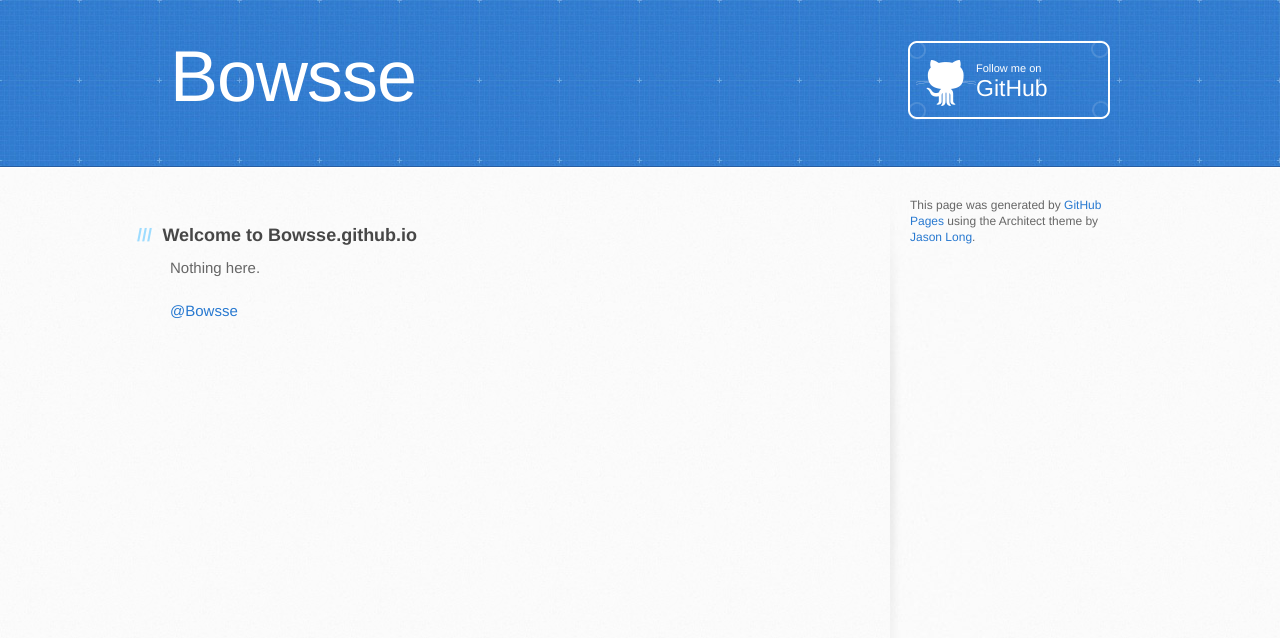
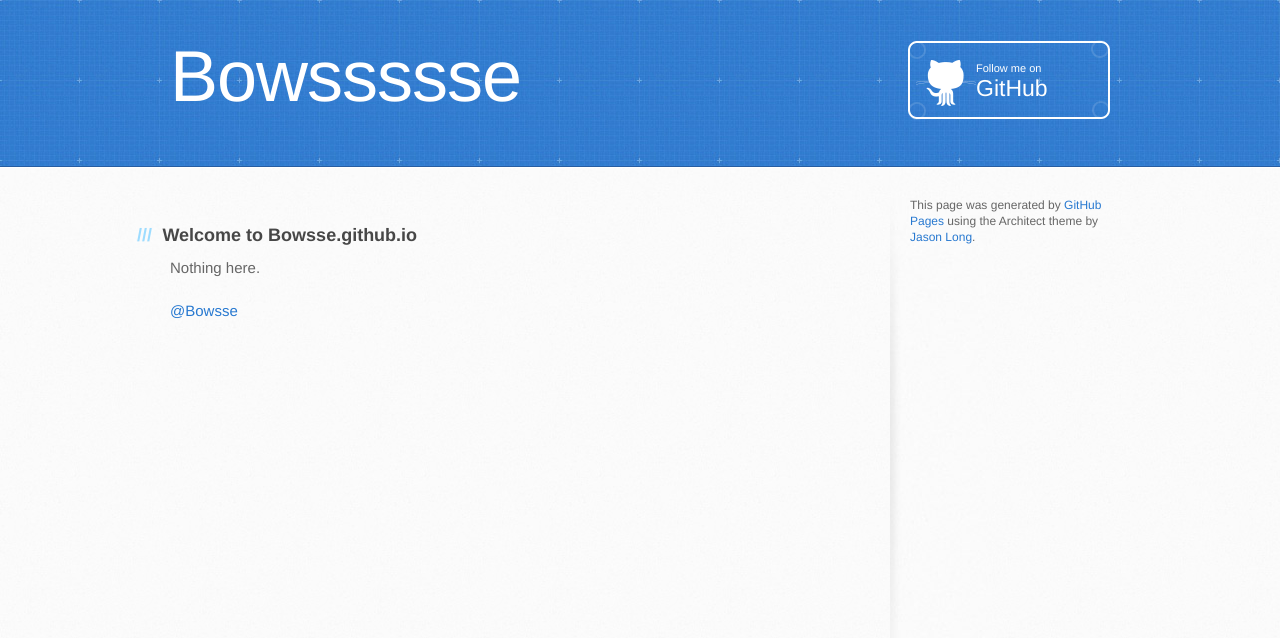
Before and after one commit to Bowsse/webdev, a plain HTML site: page index.html in a window 1280 px wide. Drawn offline with Linux system fonts and the light colour scheme.

Commit message:
Update index.html

```diff
--- a/index.html
+++ b/index.html
@@ -19,7 +19,7 @@
   <body>
     <header>
       <div class="inner">
-        <h1>Bowsse</h1>
+        <h1>Bowssssse</h1>
         <h2></h2>
         <a href="https://github.com/Bowsse" class="button"><small>Follow me on</small> GitHub</a>
       </div>
```
